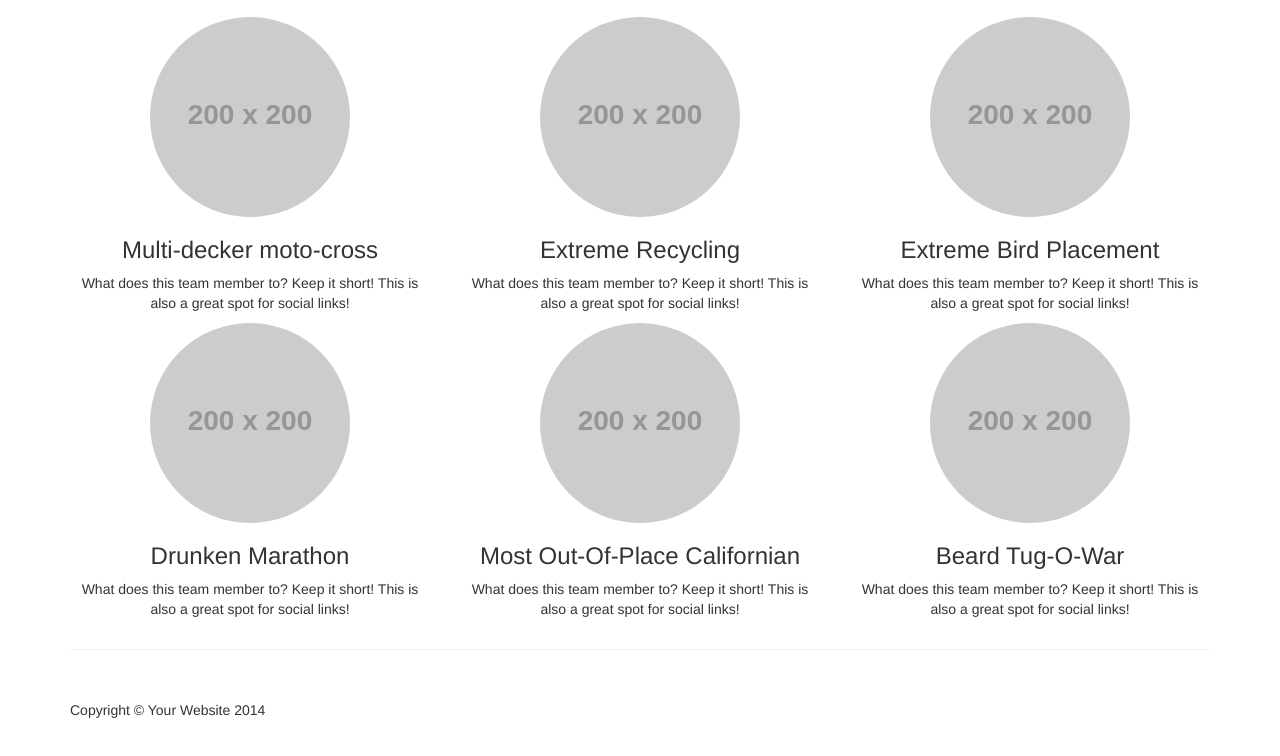
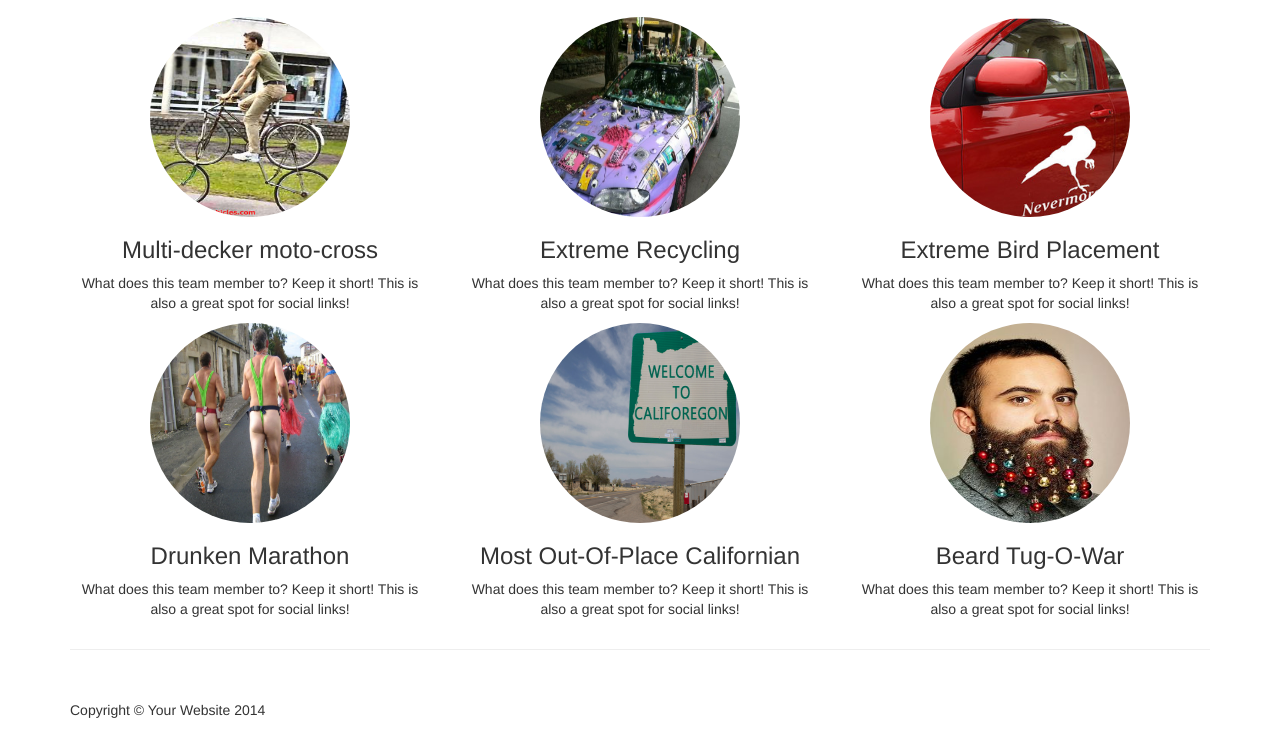
Before and after one commit to minusthebear/PDX, a plain HTML site: page index.html in a window 1280 px wide. Shown: the part 316-1072 px from the top of the page. Drawn offline with Linux system fonts and the light colour scheme; placeholder pictures from the web are drawn by us.

Commit message:
Adding HTML/Bootstrap

```diff
--- a/css/round-about.css
+++ b/css/round-about.css
@@ -15,3 +15,8 @@ body {
 footer {
     margin: 50px 0;
 }
+
+.controlled-image {
+	height:200px;
+	width:200px;
+}
--- a/index.html
+++ b/index.html
@@ -79,38 +79,38 @@
                 <h2 class="page-header">Our Team</h2>
             </div>
             <div class="col-lg-4 col-sm-6 text-center">
-                <img class="img-circle img-responsive img-center" src="http://placehold.it/200x200" alt="">
+                <img class="img-circle img-responsive img-center controlled-image" src="images/bicycle/bicycle_double1.jpg" alt="">
                 <h3>Multi-decker moto-cross
 
                 </h3>
                 <p>What does this team member to? Keep it short! This is also a great spot for social links!</p>
             </div>
             <div class="col-lg-4 col-sm-6 text-center">
-                <img class="img-circle img-responsive img-center" src="http://placehold.it/200x200" alt="">
+                <img class="img-circle img-responsive img-center controlled-image" src="images/Recycle/recycle_car.jpg" alt="">
                 <h3>Extreme Recycling
                 </h3>
                 <p>What does this team member to? Keep it short! This is also a great spot for social links!</p>
             </div>
             <div class="col-lg-4 col-sm-6 text-center">
-                <img class="img-circle img-responsive img-center" src="http://placehold.it/200x200" alt="">
+                <img class="img-circle img-responsive img-center controlled-image" src="images/bird/bird_car.jpg" alt="">
                 <h3>Extreme Bird Placement
                 </h3>
                 <p>What does this team member to? Keep it short! This is also a great spot for social links!</p>
             </div>
             <div class="col-lg-4 col-sm-6 text-center">
-                <img class="img-circle img-responsive img-center" src="http://placehold.it/200x200" alt="">
+                <img class="img-circle img-responsive img-center controlled-image" src="images/drunken/drunken_thongs.jpg" alt="">
                 <h3>Drunken Marathon
                 </h3>
                 <p>What does this team member to? Keep it short! This is also a great spot for social links!</p>
             </div>
             <div class="col-lg-4 col-sm-6 text-center">
-                <img class="img-circle img-responsive img-center" src="http://placehold.it/200x200" alt="">
+                <img class="img-circle img-responsive img-center controlled-image" src="images/californian/califoregon.jpg" alt="">
                 <h3>Most Out-Of-Place Californian
                 </h3>
                 <p>What does this team member to? Keep it short! This is also a great spot for social links!</p>
             </div>
             <div class="col-lg-4 col-sm-6 text-center">
-                <img class="img-circle img-responsive img-center" src="http://placehold.it/200x200" alt="">
+                <img class="img-circle img-responsive img-center controlled-image" src="images/beard/beard_ties.jpg" alt="">
                 <h3>Beard Tug-O-War
                 </h3>
                 <p>What does this team member to? Keep it short! This is also a great spot for social links!</p>
```
Also changed, not shown: Images/bird/IMG_7850.JPG (renamed from Images/IMG_7850.JPG), Images/bird/p1010372.jpg (renamed from Images/p1010372.jpg), Images/drunken/drunken_grapes.jpg (renamed from Images/drunken_grapes.jpg), Images/drunken/drunken_guy.jpg (renamed from Images/drunken_guy.jpg), Images/drunken/drunken_thongs.jpg (renamed from Images/drunken_thongs.jpg), 8 other files.
